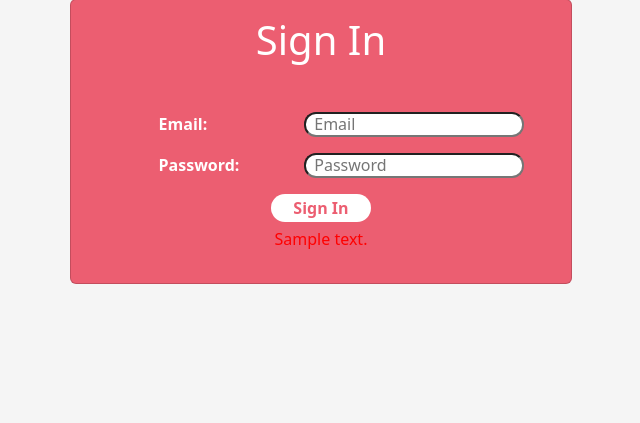
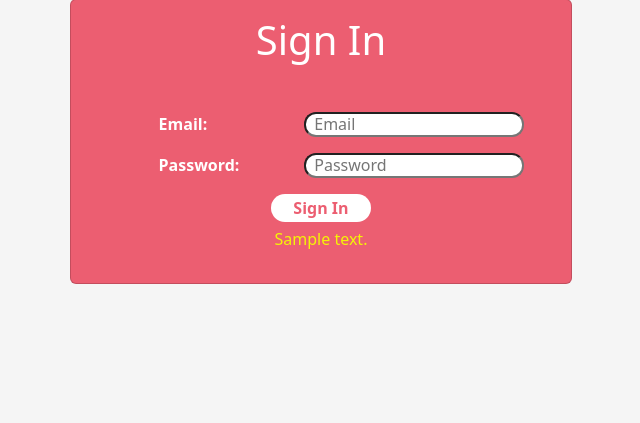
Before and after one commit to RAMCHERLAANUSHA/Movie, a Django app: template movieBooking/movie/templates/AdminLogin.html in a window 1280 px wide. Shown: the part 259-682 px from the top of the page, without its empty margins (319-959 px from the left). Run offline with Django 5.2, Linux system fonts and the light colour scheme; the template is opened without the code that fills it: most values are stand-ins (such as "Sample title", 1, 10 or a date in 2020).

Commit message:
added css

```diff
--- a/movieBooking/movie/templates/AdminLogin.html
+++ b/movieBooking/movie/templates/AdminLogin.html
@@ -53,7 +53,7 @@
         }
 
         .error-message {
-            color: red;
+            color: rgb(244, 244, 6);
             text-align: center;
             margin-top: 5px;
         }
--- a/movieBooking/movie/templates/signin.html
+++ b/movieBooking/movie/templates/signin.html
@@ -52,7 +52,7 @@
         }
 
         .error-message {
-            color: red;
+            color: rgb(244, 244, 6);
             text-align: center;
             margin-top: 5px;
         }
--- a/movieBooking/movie/templates/signup.html
+++ b/movieBooking/movie/templates/signup.html
@@ -46,7 +46,7 @@
             color: white;
         }
         .success-message {
-            color: green;
+            color: rgb(244, 244, 6);
             text-align: center;
         }
         input[type="file"]{
```
Also changed, not shown: movieBooking/db.sqlite3, movieBooking/media/images/cast_1.jpg (added), movieBooking/media/images/mv_1.jpg (added), movieBooking/media/images/mv_dF1WG0T.jpg (added).
